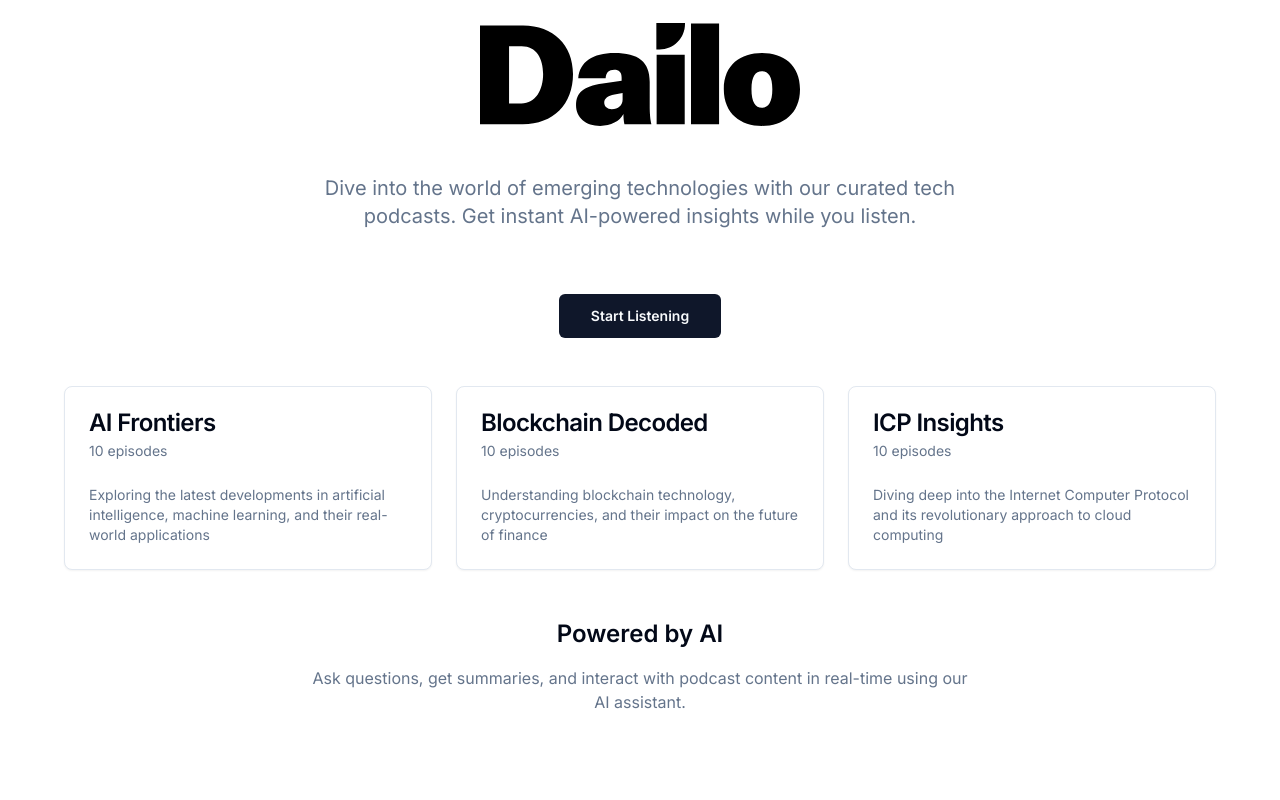
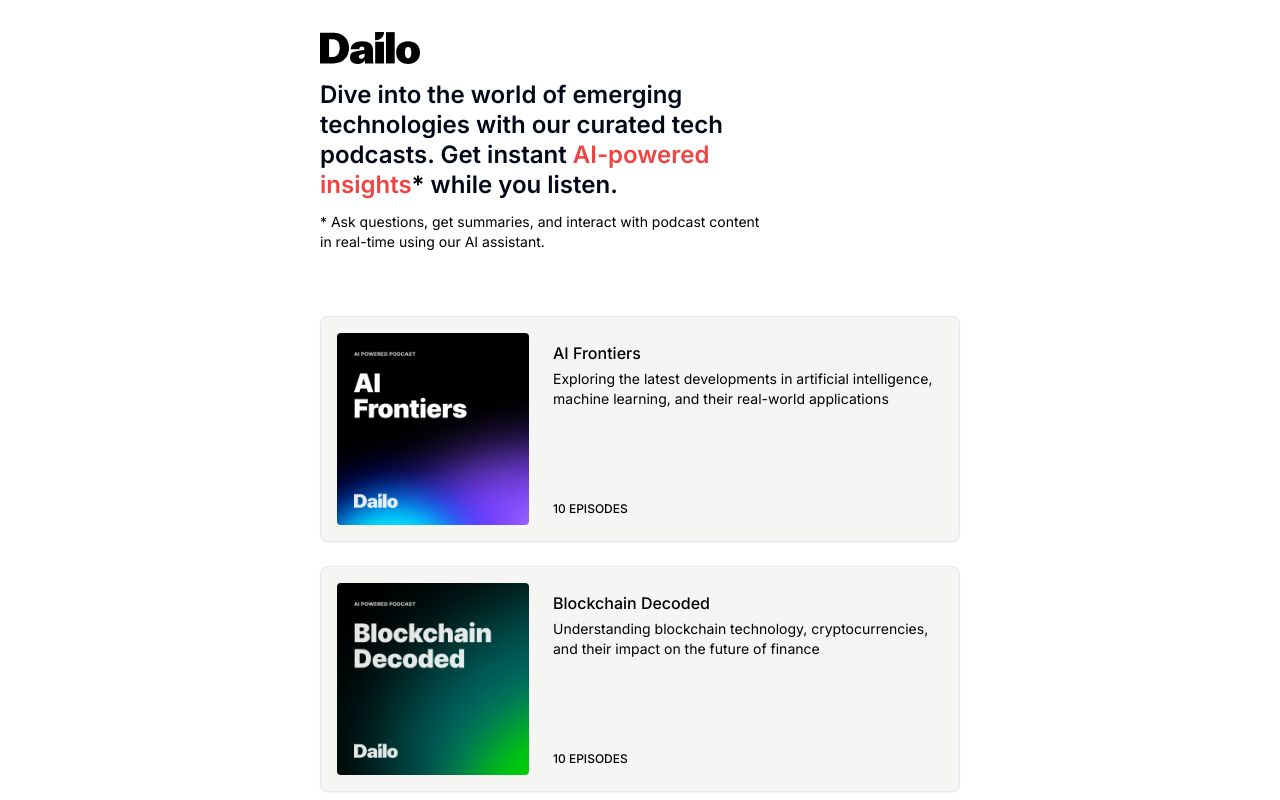
Before and after one commit to dailoOrg/dailo-app, a Next.js app: page / in a window 1280 px wide. Shown: the top 800 px of the page. Built offline with nearby package versions, Linux system fonts and the light colour scheme.

Commit message:
feat: add landing page design

```diff
--- a/app/landing-page.tsx
+++ b/app/landing-page.tsx
@@ -1,65 +1,56 @@
-import { Button } from "@/components/ui/button";
-import { Card, CardContent, CardDescription, CardHeader, CardTitle } from "@/components/ui/card";
+'use client';
+
+import { Card } from "@/components/ui/card";
 import Link from "next/link";
 import Image from "next/image";
 import podcastData from "@/public/data/podcastData.json";
 
 export function LandingPage() {
-  // Get the first podcast ID for the main CTA button
-  const firstPodcastId = podcastData.podcasts[0].id;
-
   return (
-    <div className="flex flex-col items-center justify-center min-h-[calc(100vh-4rem)] p-4 space-y-12">
-      {/* Hero Section */}
-      <div className="text-center space-y-12">
+    <div className="container mx-auto px-4 py-8 max-w-2xl">
+      <div className="mb-16 max-w-md">
         <Image
           src="/dailo.svg"
-          alt="Dailo Logo"
-          width={320}
-          height={103}
-          className="mx-auto mb-8 invert"
+          alt="Dailo"
+          width={100}
+          height={32}
+          className="mb-4"
+          style={{ filter: 'brightness(0)' }}
         />
-        <p className="text-xl text-muted-foreground max-w-2xl mx-auto">
-          Dive into the world of emerging technologies with our curated tech podcasts.
-          Get instant AI-powered insights while you listen.
+        <p className="text-2xl font-semibold leading-tight mb-3">
+          Dive into the world of emerging technologies with our curated tech podcasts. Get instant{' '}
+          <span className="text-red-500">AI-powered insights</span>
+          <span className="text-black">*</span> while you listen.
         </p>
-        <div className="pt-4">
-          <Link href={`/podcasts/${firstPodcastId}`}>
-            <Button size="lg" className="font-semibold">
-              Start Listening
-            </Button>
-          </Link>
-        </div>
+        <p className="text-sm text-black">
+          * Ask questions, get summaries, and interact with podcast content in real-time using our AI assistant.
+        </p>
       </div>
 
-      {/* Featured Podcasts */}
-      <div className="grid grid-cols-1 md:grid-cols-3 gap-6 max-w-6xl w-full">
+      <div className="space-y-6">
         {podcastData.podcasts.map((podcast) => (
-          <Link href={`/podcasts/${podcast.id}`} key={podcast.id}>
-            <Card className="hover:shadow-lg transition-shadow duration-200 h-full">
-              <CardHeader>
-                <CardTitle>{podcast.title}</CardTitle>
-                <CardDescription>
-                  {`${podcast.episodes.length} episodes`}
-                </CardDescription>
-              </CardHeader>
-              <CardContent>
-                <p className="text-sm text-muted-foreground line-clamp-3">
-                  {podcast.description}
-                </p>
-              </CardContent>
+          <Link href={`/podcasts/${podcast.id}`} key={podcast.id} className="block">
+            <Card className="hover:shadow-md transition-shadow bg-[#F5F5F4] p-4">
+              <div className="flex items-start gap-6">
+                <img
+                  src={podcast.image}
+                  alt={`${podcast.title} cover`}
+                  className="w-48 h-48 rounded-sm"
+                />
+                <div className="flex flex-col justify-between h-48 py-2">
+                  <div>
+                    <h2 className="font-medium text-black text-base mb-1">{podcast.title}</h2>
+                    <p className="text-sm text-black">{podcast.description}</p>
+                  </div>
+                  <p className="text-xs font-medium text-black">
+                    {podcast.episodes.length} EPISODES
+                  </p>
+                </div>
+              </div>
             </Card>
           </Link>
         ))}
       </div>
-
-      {/* Additional Feature Highlight */}
-      <div className="text-center max-w-2xl">
-        <h2 className="text-2xl font-semibold mb-4">Powered by AI</h2>
-        <p className="text-muted-foreground">
-          Ask questions, get summaries, and interact with podcast content in real-time using our AI assistant.
-        </p>
-      </div>
     </div>
   );
 }
--- a/public/data/podcastData.json
+++ b/public/data/podcastData.json
@@ -92,6 +92,7 @@
       "id": "blockchain-decoded",
       "title": "Blockchain Decoded",
       "description": "Understanding blockchain technology, cryptocurrencies, and their impact on the future of finance",
+      "image": "/images/blockchain-decoded.png",
       "episodes": [
         {
           "id": 1,
@@ -179,6 +180,7 @@
       "id": "icp-insights",
       "title": "ICP Insights",
       "description": "Diving deep into the Internet Computer Protocol and its revolutionary approach to cloud computing",
+      "image": "/images/icp-insights.png",
       "episodes": [
         {
           "id": 1,
```
Also changed, not shown: public/images/blockchain-decoded.png (added), public/images/icp-insights.png (added).
